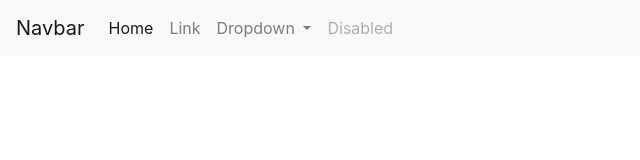
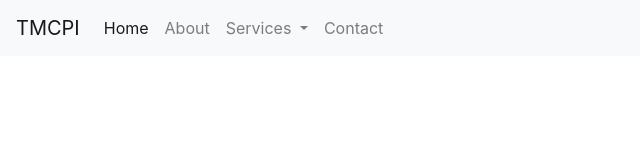
Before and after one commit to sammic297/tmcpi, a plain HTML site: page index.html in a window 1280 px wide. Shown: the full height of the page, 0-640 px from the left. Drawn offline with nearby package versions, Linux system fonts and the light colour scheme.

Commit message:
Update index.html

```diff
--- a/index.html
+++ b/index.html
@@ -5,14 +5,15 @@
 		<meta charset="utf-8">
 		<meta http-equiv="X-UA-Compatible" content="IE=edge">
 		<meta name="viewport" content="width=device-width, initial-scale=1.0">
-		<script type="text/javascript" src="js/main.js"></script>
-		<script type="text/javascript" src="js/jquery.js"></script>
+		<script src="https://code.jquery.com/jquery-3.3.1.slim.min.js" integrity="sha384-q8i/X+965DzO0rT7abK41JStQIAqVgRVzpbzo5smXKp4YfRvH+8abtTE1Pi6jizo" crossorigin="anonymous"></script>
+		<script src="https://cdnjs.cloudflare.com/ajax/libs/popper.js/1.14.7/umd/popper.min.js" integrity="sha384-UO2eT0CpHqdSJQ6hJty5KVphtPhzWj9WO1clHTMGa3JDZwrnQq4sF86dIHNDz0W1" crossorigin="anonymous"></script>
+		<script src="https://stackpath.bootstrapcdn.com/bootstrap/4.3.1/js/bootstrap.min.js" integrity="sha384-JjSmVgyd0p3pXB1rRibZUAYoIIy6OrQ6VrjIEaFf/nJGzIxFDsf4x0xIM+B07jRM" crossorigin="anonymous"></script>
 		<link rel="stylesheet" type="text/css" href="css/main.css">
 	</head>
 	<body>
 		<header>
 			<nav class="navbar navbar-expand-lg navbar-light bg-light">
-			  <a class="navbar-brand" href="#">Navbar</a>
+			  <a class="navbar-brand" href="#">TMCPI</a>
 			  <button class="navbar-toggler" type="button" data-toggle="collapse" data-target="#navbarSupportedContent" aria-controls="navbarSupportedContent" aria-expanded="false" aria-label="Toggle navigation">
 			    <span class="navbar-toggler-icon"></span>
 			  </button>
@@ -23,11 +24,11 @@
 			        <a class="nav-link" href="#">Home <span class="sr-only">(current)</span></a>
 			      </li>
 			      <li class="nav-item">
-			        <a class="nav-link" href="#">Link</a>
+			        <a class="nav-link" href="#">About</a>
 			      </li>
 			      <li class="nav-item dropdown">
 			        <a class="nav-link dropdown-toggle" href="#" id="navbarDropdown" role="button" data-toggle="dropdown" aria-haspopup="true" aria-expanded="false">
-			          Dropdown
+			          Services
 			        </a>
 			        <div class="dropdown-menu" aria-labelledby="navbarDropdown">
 			          <a class="dropdown-item" href="#">Action</a>
@@ -37,7 +38,7 @@
 			        </div>
 			      </li>
 			      <li class="nav-item">
-			        <a class="nav-link disabled" href="#" tabindex="-1" aria-disabled="true">Disabled</a>
+			        <a class="nav-link" href="#">Contact</a>
 			      </li>
 			    </ul>
 			    <form class="form-inline my-2 my-lg-0">
```
